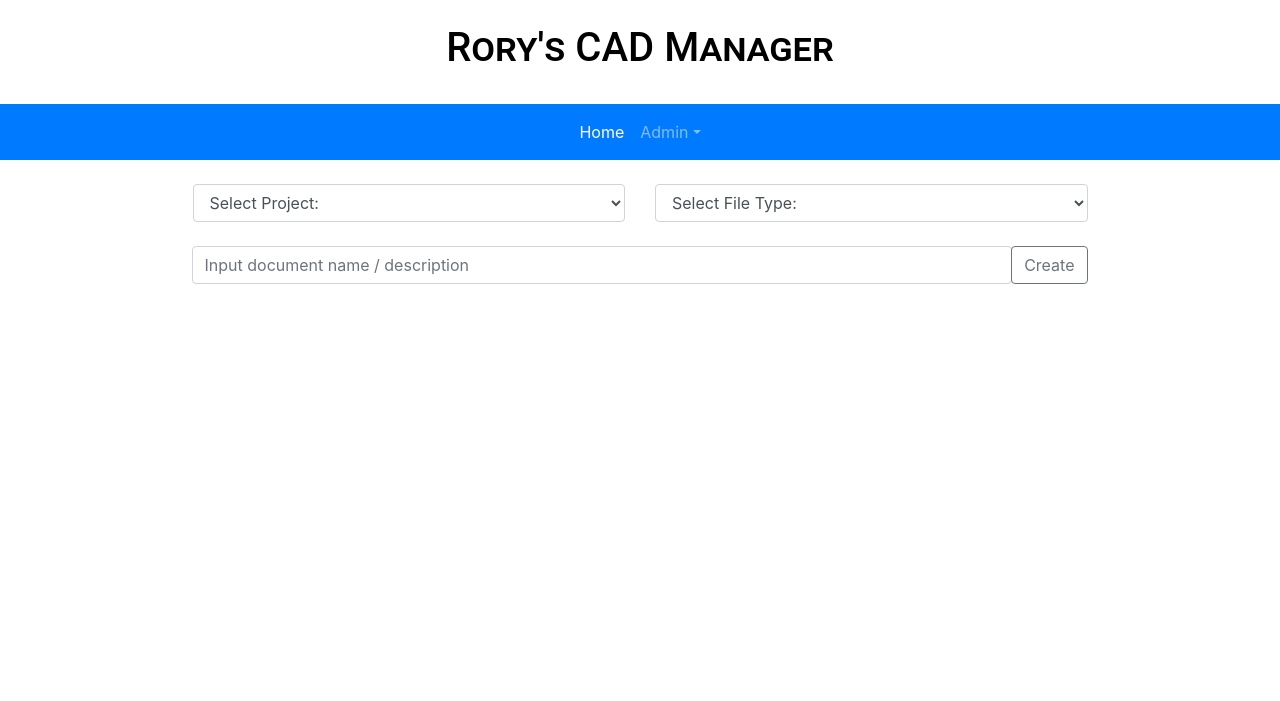
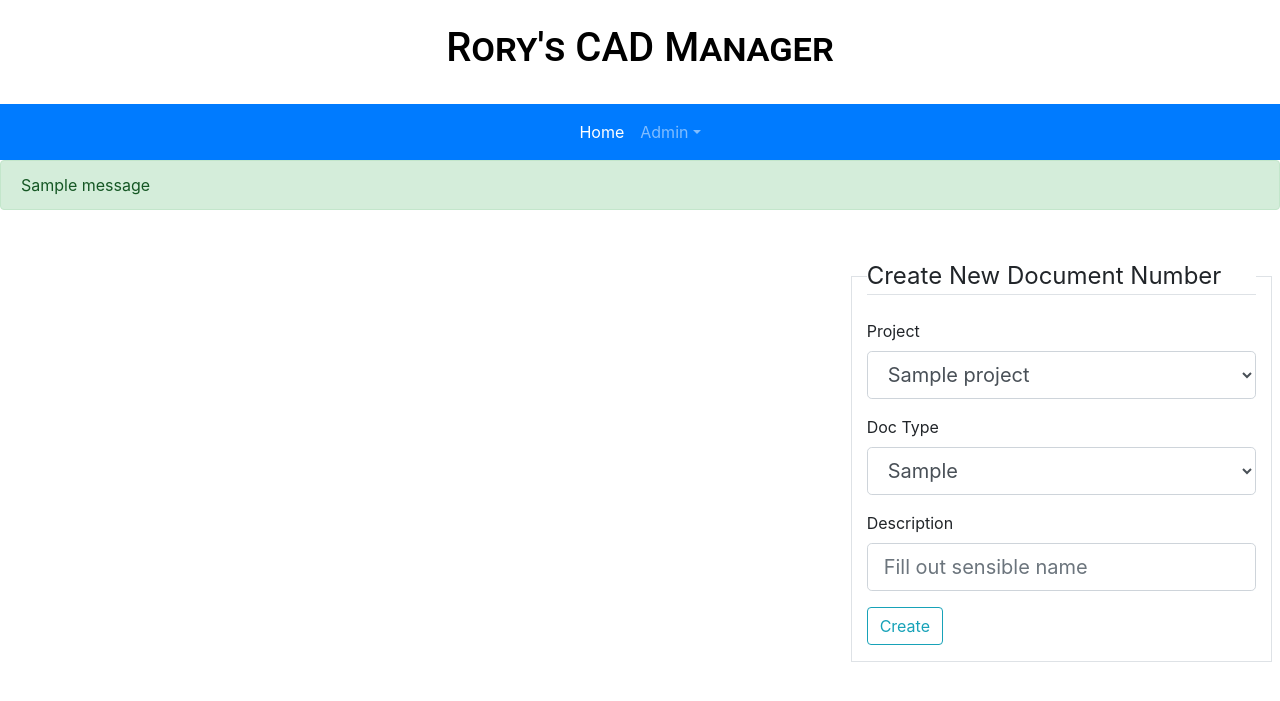
Before and after one commit to rorypearson26/DocumentManager, a Flask app: page / in a window 1280 px wide. Shown: the top 701 px of the page. Run offline with Flask 2, Linux system fonts and the light colour scheme; tables that the repository leaves empty hold one stand-in row (values such as "Sample post"); one stand-in notice (Sample message) is shown; some libraries are stand-ins or nearby versions.

Commit message:
Create new number form mods

```diff
--- a/app/document_app.py
+++ b/app/document_app.py
@@ -1,9 +1,14 @@
-from flask import Flask, render_template, request, redirect, url_for
+from flask import Flask, render_template, redirect, url_for, flash
+from flask_wtf import FlaskForm
+from wtforms import StringField, SubmitField
+from wtforms.validators import DataRequired, Length
+from wtforms.ext.sqlalchemy.fields import QuerySelectField
 from flask_sqlalchemy import SQLAlchemy
 from datetime import datetime
 
 app = Flask(__name__)
 app.config['SQLALCHEMY_DATABASE_URI'] = 'postgresql://doc_manager:GetMyDocNumbers789@localhost/DocumentNumbers'
+app.config['SECRET_KEY'] = '135d473ff2af445988f0a4be01a5b77c'
 db = SQLAlchemy(app)
 
 class Project(db.Model):
@@ -30,13 +35,14 @@ class DocumentNumber(db.Model):
 
 @app.route('/', methods=["POST", "GET"])
 def home():
-    if request.method == "POST":
-        user = request.form["nm"]
-        return redirect(url_for("projects", test_content=user))
+    form = CreateNumberForm()
+    if form.validate_on_submit():
+        flash(f"Document number created", "success")
+        return redirect(url_for('home'))
     else:
-        return render_template("index.html", proj_vals=Project.query.all(),
-                               doc_type_vals=DocumentType.query.all(),
-                               content="This is the homepage")
+        flash_errors(form)
+        return render_template("index.html", form=form)
+
 @app.route('/projects')
 def projects():
     return render_template("projects.html")
@@ -45,6 +51,38 @@ def projects():
 def doc_types():
     return render_template("documenttypes.html", content="Here are the doc types")
 
+def project_query():
+    return Project.query.order_by(Project.id)
+
+def doc_type_query():
+    return DocumentType.query.order_by(DocumentType.id)
+
+def flash_errors(form):
+    """Flashes form errors and displayed as warning"""
+    for field, errors in form.errors.items():
+        for error in errors:
+            flash(u"Error in the %s field - %s" % (
+                getattr(form, field).label.text,
+                error), 'warning')
+
+def doc_name_maker(Document):
+    """Function to construct the full document name"""
+    project = zero_padder(Document.project, 4)
+    doc_number = zero_padder(Document.doc_number, 4)
+    Document.doc_name = "".join([str(project), "-", str(Document.doc_type), "-", str(doc_number)])
+    return Document
+
+class CreateNumberForm(FlaskForm):
+    """Define fields required for creating a new number form"""
+
+    description = StringField(label='Description',
+                              render_kw={"placeholder": "Fill out sensible name",
+                                         "maxlength": 40},
+                              validators=[DataRequired(), Length(min=10, max=40)])
+    project = QuerySelectField(query_factory=project_query, get_label="name")
+    doc_type = QuerySelectField(query_factory=doc_type_query, get_label="initials")
+    submit = SubmitField('Create')
+
 if __name__ == "__main__":
     db.create_all()
     app.run(debug=True)
--- a/app/templates/base.html
+++ b/app/templates/base.html
@@ -42,6 +42,15 @@
                 crossorigin="anonymous">
         </script>
     </body>
-        {% block content %}
-        {% endblock %}
+            {% with messages = get_flashed_messages(with_categories=true) %}
+                {% if messages %}
+                    {% for category, message in messages %}
+                        <div class="alert alert-{{ category}}">
+                            {{ message}}
+                        </div>
+                    {% endfor %}
+                {% endif %}
+            {% endwith %}
+{% block content %}
+{% endblock %}
 </html>
--- a/app/templates/index.html
+++ b/app/templates/index.html
@@ -1,36 +1,65 @@
 {% extends "base.html"%}
 {% block title %}Home Page{% endblock %}
 {% block content %}
-<div class="container mt-4">
-  <div class="d-flex justify-content-center">
-    <div class="col col-md-4 col-lg-5">
-      <select class="form-control" id="proj_id">
-        <option selected disabled hidden>Select Project:</option>
-        {% for item in proj_vals %}
-          <option>{{item.name}}</option>
-        {% endfor %}
-      </select>
-    </div>
-    <div class="col col-md-4 col-lg-5">
-      <select class="form-control" id="doc_type_id">
-        <option selected disabled hidden>Select File Type:</option>
-        {% for item in doc_type_vals %}
-          <option>{{item.initials}}{{" | "}}{{item.description}}</option>
-        {% endfor %}
-      </select>
-    </div>
-  </div>
+<div class="content-section p-2">
+    <form method="POST" action="" autocomplete="off">
+        {{ form.hidden_tag() }}
+        <fieldset class="col-md-4 offset-md-8 mt-4 border">
+            <legend class="border-bottom mb-4">
+                Create New Document Number
+            </legend>
+            <div class="form-group">
+                {{ form.project.label(class="form-control-label") }}
+                {{ form.project(class="form-control form-control-lg") }}
+            </div>
+            <div class="form-group">
+                {{ form.doc_type.label(class="form-control-label") }}
+                {{ form.doc_type(class="form-control form-control-lg") }}
+            </div>
+            <div class="form-group">
+                {{ form.description.label(class="form-control-label") }}
+                {{ form.description(class="form-control form-control-lg") }}
+            </div>
+            <div class="form-group">
+                {{ form.submit(class="btn btn-outline-info") }}
+            </div>
+        </fieldset>
+    </form>
+
 </div>
-<div class="container mt-4">
-    <div class="d-flex justify-content-center">
-        <div class="col col-md-8 col-lg-10">
-          <div class="input-group-append">
-            <input type="text" class="form-control" placeholder="Input document name / description" aria-label="Recipient's username" aria-describedby="basic-addon2">
-            <div class="input-group-append">
-                <button class="btn btn-outline-secondary" type="button">Create</button>
-            </div>
-          </div>
-        </div>
-    </div>
-</div>
+
+<!--&lt;!&ndash;<div class="container mt-4">&ndash;&gt;-->
+<!--  <div class="d-flex justify-content-center">-->
+<!--    <div class="col col-md-4 col-lg-5">-->
+<!--      <select class="form-control" >-->
+<!--        <option selected disabled hidden>Select Project:</option>-->
+<!--        {% for item in proj_vals %}-->
+<!--          <option>{{item.name}}</option>-->
+<!--        {% endfor %}-->
+<!--      </select>-->
+<!--    </div>-->
+<!--    <div class="col col-md-4 col-lg-5">-->
+<!--      <select class="form-control" id="doc_type_id">-->
+<!--        <option selected disabled hidden>Select File Type:</option>-->
+<!--        {% for item in doc_type_vals %}-->
+<!--          <option>{{item.initials}}{{" | "}}{{item.description}}</option>-->
+<!--        {% endfor %}-->
+<!--      </select>-->
+<!--    </div>-->
+<!--  </div>-->
+<!--</div>-->
+<!--&lt;!&ndash;<div class="container mt-4">&ndash;&gt;-->
+<!--    <div class="d-flex justify-content-center">-->
+<!--        <div class="col col-md-8 col-lg-10">-->
+<!--          <div class="input-group-append">-->
+<!--            <input type="text" class="form-control" placeholder="Input document name / description" maxlength = "40">-->
+<!--            <div class="input-group-append">-->
+<!--                <button class="btn btn-outline-secondary" type="button">Create</button>-->
+<!--            </div>-->
+<!--          </div>-->
+<!--        </div>-->
+<!--&lt;!&ndash;    </div>&ndash;&gt;-->
+<!--&lt;!&ndash;</div>&ndash;&gt;-->
+<!--</fieldset>-->
+<!--</form>-->
 {% endblock %}
```
